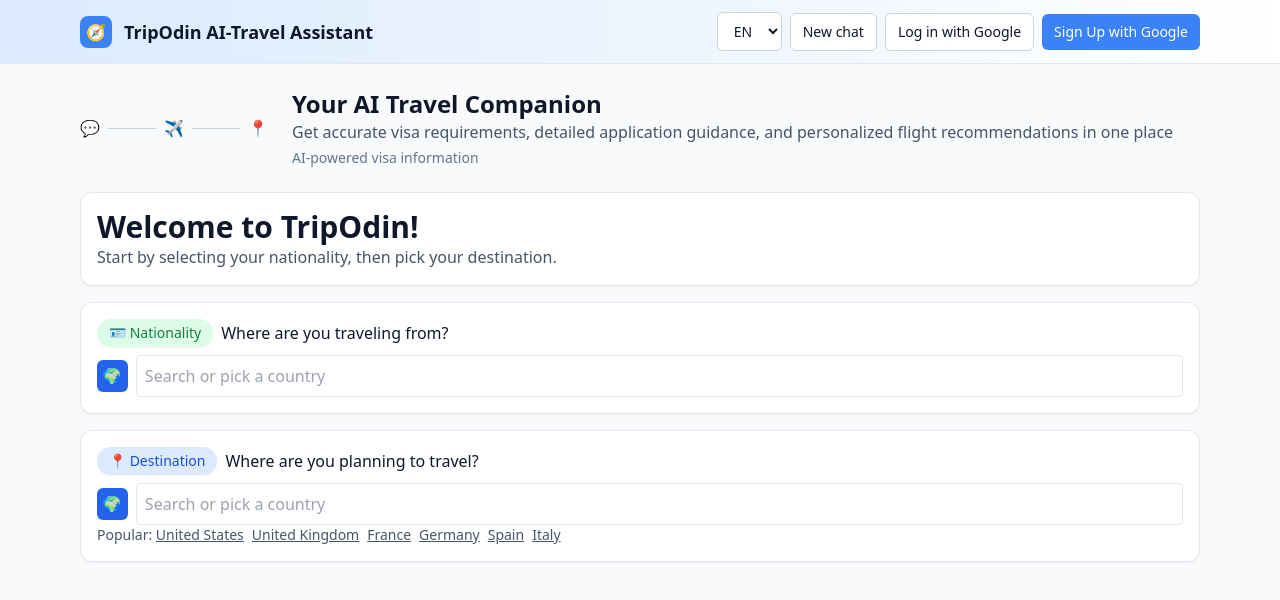
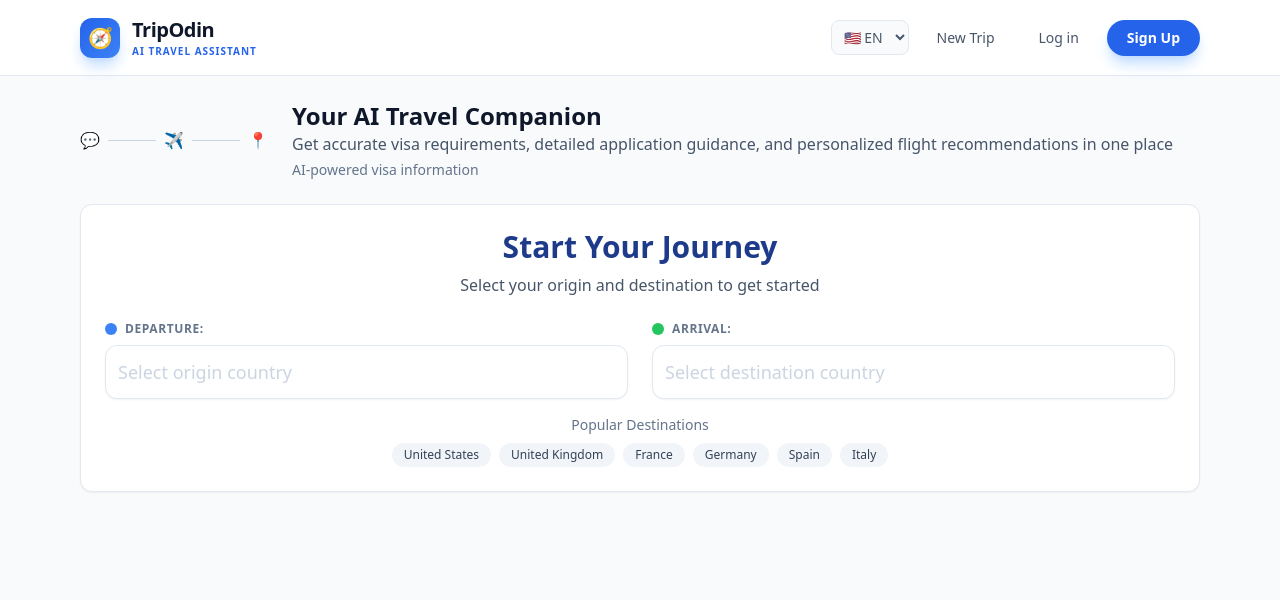
Before and after one commit to trimmtrabb/tripodin, a React (Vite) app: page / in a window 1280 px wide. Shown: the top 600 px of the page. Built offline with nearby package versions, Linux system fonts and the light colour scheme.

Commit message:
Hugely improve user interface

```diff
--- a/App.tsx
+++ b/App.tsx
@@ -70,32 +70,39 @@
 function Header({ user, onLogin, onLogout, route, setRoute, onNewChat }: { user: User; onLogin: () => void; onLogout: () => void; route: Route; setRoute: (r: Route) => void; onNewChat: () => void }) {
   const [lang, setLang] = useState("en");
   return (
-    <div className="gradient-header border-b border-slate-200">
-      <div className="mx-auto max-w-6xl px-4 py-3 flex items-center justify-between">
+    <div className="bg-white border-b border-slate-200 sticky top-0 z-50 shadow-sm/50 backdrop-blur-md bg-white/90">
+      <div className="mx-auto max-w-6xl px-4 py-4 flex items-center justify-between">
         <div
-          className="flex items-center gap-3 cursor-pointer hover:opacity-80 transition-opacity"
+          className="flex items-center gap-3 cursor-pointer group"
           onClick={onNewChat}
         >
-          <div className="h-8 w-8 rounded-lg bg-primary-500 text-white grid place-items-center">🧭</div>
-          <div className="text-lg font-semibold">TripOdin AI-Travel Assistant</div>
+          <div className="h-10 w-10 rounded-xl bg-gradient-to-br from-blue-600 to-blue-500 text-white grid place-items-center shadow-blue-200 shadow-lg group-hover:shadow-xl transition-all transform group-hover:scale-105">
+            <span className="text-xl">🧭</span>
+          </div>
+          <div>
+             <div className="text-xl font-bold text-slate-900 tracking-tight">TripOdin</div>
+             <div className="text-[10px] font-bold text-blue-600 uppercase tracking-widest">AI Travel Assistant</div>
+          </div>
         </div>
-        <div className="flex items-center gap-2">
-          <select value={lang} onChange={(e) => setLang(e.target.value)} className="btn btn-secondary">
-            <option value="en">EN</option>
-            <option value="de">DE</option>
-            <option value="fr">FR</option>
-            <option value="es">ES</option>
+        <div className="flex items-center gap-3">
+          <select value={lang} onChange={(e) => setLang(e.target.value)} className="bg-slate-50 border border-slate-200 text-slate-600 text-sm rounded-lg px-2 py-1.5 focus:ring-2 focus:ring-blue-500 outline-none">
+            <option value="en">🇺🇸 EN</option>
+            <option value="de">🇩🇪 DE</option>
+            <option value="fr">🇫🇷 FR</option>
+            <option value="es">🇪🇸 ES</option>
           </select>
-          <button className="btn btn-secondary" onClick={onNewChat}>New chat</button>
+
+          <button className="hidden md:block px-4 py-2 text-sm font-medium text-slate-600 hover:text-blue-600 transition-colors" onClick={onNewChat}>New Trip</button>
+
           {!user ? (
             <>
-              <button className="btn btn-secondary" onClick={onLogin}>Log in with Google</button>
-              <button className="btn btn-primary" onClick={onLogin}>Sign Up with Google</button>
+              <button className="hidden md:block px-4 py-2 text-sm font-medium text-slate-600 hover:text-slate-900" onClick={onLogin}>Log in</button>
+              <button className="px-5 py-2 bg-blue-600 hover:bg-blue-700 text-white text-sm font-bold rounded-full shadow-lg shadow-blue-200 transition-all transform hover:-translate-y-0.5" onClick={onLogin}>Sign Up</button>
             </>
           ) : (
             <>
-              <button className={`btn ${route === "dashboard" ? "btn-primary" : "btn-secondary"}`} onClick={() => setRoute("dashboard")}>Dashboard</button>
-              <button className="btn btn-secondary" onClick={onLogout}>Sign Out</button>
+              <button className={`px-4 py-2 rounded-full text-sm font-medium transition-colors ${route === "dashboard" ? "bg-blue-100 text-blue-700" : "text-slate-600 hover:bg-slate-100"}`} onClick={() => setRoute("dashboard")}>Dashboard</button>
+              <button className="px-4 py-2 text-sm font-medium text-slate-600 hover:text-red-600" onClick={onLogout}>Sign Out</button>
             </>
           )}
         </div>
@@ -200,20 +207,47 @@
           <div className="mt-1 text-sm text-slate-500">AI-powered visa information</div>
         </div>
       </div>
-      <div className="card p-4 mb-4">
-        <div className="hero-title">Welcome to TripOdin!</div>
-        <div className="hero-sub">Start by selecting your nationality, then pick your destination.</div>
-      </div>
-      <div className="card p-4 mb-4">
-        <div className="mb-2 font-medium flex items-center gap-2"><span className="pill pill-green">🪪 Nationality</span><span>Where are you traveling from?</span></div>
-        <CountrySelect options={countries} value={origin} onChange={(v) => { setOrigin(v); onSetOrigin(v); }} />
-      </div>
-      <div className="card p-4 mb-4">
-        <div className="mb-2 font-medium flex items-center gap-2"><span className="pill pill-blue">📍 Destination</span><span>Where are you planning to travel?</span></div>
-        <CountrySelect options={countries} value={dest} onChange={(v) => { setDest(v); onSetDest(v); }} />
-        <div className="text-sm text-slate-600">Popular: {popular.map((p) => (
-          <button key={p} className="underline mr-2" onClick={() => onPopular(p)}>{p}</button>
-        ))}</div>
+      <div className="card p-6 mb-6 shadow-lg border-blue-100 bg-white">
+        <div className="hero-title mb-2 text-center text-blue-900">Start Your Journey</div>
+        <div className="hero-sub mb-6 text-center">Select your origin and destination to get started</div>
+
+        <div className="grid md:grid-cols-2 gap-6">
+          <div>
+            <CountrySelect
+              label="DEPARTURE:"
+              color="blue"
+              placeholder="Select origin country"
+              options={countries}
+              value={origin}
+              onChange={(v) => { setOrigin(v); onSetOrigin(v); }}
+            />
+          </div>
+          <div>
+            <CountrySelect
+              label="ARRIVAL:"
+              color="green"
+              placeholder="Select destination country"
+              options={countries}
+              value={dest}
+              onChange={(v) => { setDest(v); onSetDest(v); }}
+            />
+          </div>
+        </div>
+
+        <div className="mt-4 text-center">
+             <div className="text-sm text-slate-500 mb-2">Popular Destinations</div>
+             <div className="flex flex-wrap justify-center gap-2">
+                {popular.map((p) => (
+                  <button
+                    key={p}
+                    className="px-3 py-1 bg-slate-100 hover:bg-slate-200 rounded-full text-xs text-slate-700 transition-colors"
+                    onClick={() => onPopular(p)}
+                  >
+                    {p}
+                  </button>
+                ))}
+             </div>
+        </div>
       </div>
       {origin && dest ? (
         <SelectionStatus origin={origin} dest={dest} visaFree={isVisaFree(origin, dest)} />
@@ -283,21 +317,31 @@
 
 function SelectionStatus({ origin, dest, visaFree }: { origin: string; dest: string; visaFree: boolean }) {
   return (
-    <div className="card p-4 mb-4 animate-in">
-      <div className="flex items-center gap-3">
-        <div className="pill pill-green">✓ Selections Confirmed</div>
-        <div className="text-sm text-slate-700">{origin} → {dest}</div>
+    <div className="bg-slate-900 rounded-xl p-4 mb-6 shadow-xl text-white flex flex-col md:flex-row items-center justify-between gap-4 animate-in">
+      <div className="flex items-center gap-4">
+        <div className="flex flex-col">
+           <span className="text-xs text-slate-400 uppercase tracking-wider font-bold">Origin</span>
+           <span className="font-bold text-lg">{origin}</span>
+        </div>
+        <div className="text-slate-500">→</div>
+        <div className="flex flex-col">
+           <span className="text-xs text-slate-400 uppercase tracking-wider font-bold">Destination</span>
+           <span className="font-bold text-lg">{dest}</span>
+        </div>
+      </div>
+
+      <div className={`px-4 py-2 rounded-full text-sm font-bold flex items-center gap-2 ${visaFree ? "bg-green-500/20 text-green-300 border border-green-500/30" : "bg-amber-500/20 text-amber-300 border border-amber-500/30"}`}>
         {visaFree ? (
-          <div className="badge badge-selected">Visa‑free detected</div>
+           <><span>✅</span> <span>Visa-Free Travel</span></>
         ) : (
-          <div className="badge badge-best">Visa may be required</div>
+           <><span>⚠️</span> <span>Visa May Be Required</span></>
         )}
       </div>
     </div>
   );
 }
 
-function CountrySelect({ options, value, onChange }: { options: string[]; value: string; onChange: (v: string) => void }) {
+function CountrySelect({ options, value, onChange, placeholder, label, color = "blue" }: { options: string[]; value: string; onChange: (v: string) => void; placeholder?: string; label?: string; color?: "blue" | "green" }) {
   const [open, setOpen] = useState(false);
   const [query, setQuery] = useState("");
   const [active, setActive] = useState(0);
@@ -309,6 +353,7 @@
     return list.slice(0, 300);
   }, [query, options]);
   const pick = (v: string) => { onChange(v); setQuery(""); setOpen(false); setEditing(false); };
+
   React.useEffect(() => {
     const onDown = (e: MouseEvent) => {
       const el = ref.current; if (!el) return; if (!el.contains(e.target as Node)) { setOpen(false); setEditing(false); }
@@ -318,22 +363,32 @@
     window.addEventListener("keydown", onKey);
     return () => { window.removeEventListener("mousedown", onDown); window.removeEventListener("keydown", onKey); };
   }, []);
+
+  const dotColor = color === "blue" ? "bg-blue-500" : "bg-green-500";
+  const ringColor = color === "blue" ? "focus:ring-blue-500" : "focus:ring-green-500";
+  const bgColor = color === "blue" ? "bg-blue-50" : "bg-green-50";
+
   return (
     <div className="relative" ref={ref}>
-      <div className="flex items-center gap-2">
-        <div className="icon-square bg-blue-600 text-white">🌍</div>
+      {label && (
+        <div className="flex items-center gap-2 mb-2">
+          <div className={`w-3 h-3 rounded-full ${dotColor}`} />
+          <div className="text-xs font-bold tracking-wider text-slate-500 uppercase">{label}</div>
+        </div>
+      )}
+      <div className="relative group">
         {value && !editing ? (
           <div
-            className="w-full border rounded p-2 bg-slate-50 cursor-pointer flex items-center justify-between group"
+            className={`w-full border border-slate-200 rounded-xl p-3 ${bgColor} cursor-pointer flex items-center justify-between hover:border-${color}-300 transition-colors shadow-sm`}
             onClick={() => { setEditing(true); setQuery(value); setOpen(true); }}
           >
-            <span>{value}</span>
-            <span className="text-xs text-slate-400 group-hover:text-blue-600">Click to edit</span>
+            <span className="font-medium text-lg text-slate-800">{value}</span>
+            <span className="text-xs text-slate-400 group-hover:text-slate-600">Edit</span>
           </div>
         ) : (
           <input
-            className="w-full border rounded p-2"
-            placeholder="Search or pick a country"
+            className={`w-full border border-slate-200 rounded-xl p-3 text-lg outline-none focus:ring-2 ${ringColor} transition-shadow shadow-sm placeholder:text-slate-300`}
+            placeholder={placeholder || "Search country..."}
             value={query}
             autoFocus={editing}
             onFocus={() => setOpen(true)}
@@ -348,9 +403,17 @@
         )}
       </div>
       {open && filtered.length > 0 ? (
-        <div className="absolute z-10 left-0 right-0 mt-2 card max-h-64 overflow-y-auto">
+        <div className="absolute z-20 left-0 right-0 mt-2 bg-white rounded-xl border border-slate-100 shadow-xl max-h-64 overflow-y-auto py-1">
           {filtered.map((o, i) => (
-            <button key={o} className={`w-full text-left px-3 py-2 ${i === active ? "bg-blue-50" : ""}`} onMouseEnter={() => setActive(i)} onMouseDown={(e) => e.preventDefault()} onClick={() => pick(o)}>{o}</button>
+            <button
+              key={o}
+              className={`w-full text-left px-4 py-2.5 hover:bg-slate-50 transition-colors ${i === active ? "bg-slate-50 text-blue-600" : "text-slate-700"}`}
+              onMouseEnter={() => setActive(i)}
+              onMouseDown={(e) => e.preventDefault()}
+              onClick={() => pick(o)}
+            >
+              {o}
+            </button>
           ))}
         </div>
       ) : null}
--- a/ChatBubbles.tsx
+++ b/ChatBubbles.tsx
@@ -4,12 +4,16 @@
 
 export function NoVisaBubble() {
   return (
-    <div className="bubble bubble-green p-4 animate-in">
-      <div className="flex items-center gap-2">
-        <span className="icon-square bg-green-600 text-white">✅</span>
-        <div className="font-semibold text-green-700">Great news! You can travel visa‑free.</div>
+    <div className="bg-green-50 border border-green-200 rounded-xl p-6 animate-in flex items-start gap-4 shadow-sm mt-4">
+      <div className="w-12 h-12 rounded-full bg-green-100 text-green-600 grid place-items-center text-2xl shrink-0">
+        🎉
       </div>
-      <div className="text-sm text-green-800 mt-1">Select your cities below to continue.</div>
+      <div>
+        <div className="text-lg font-bold text-green-900 mb-1">Great news! You can travel visa‑free.</div>
+        <div className="text-green-800 leading-relaxed">
+          Based on your nationality, you do not need a visa for this trip. You can proceed directly to planning your itinerary.
+        </div>
+      </div>
     </div>
   );
 }
@@ -423,38 +427,78 @@
   };
 
   return (
-    <div className="bubble bubble-blue p-4 animate-in">
-      <div className="flex items-center gap-2 mb-2">
-        <button className={`btn ${tab === "direct" ? "btn-primary" : "btn-secondary"}`} onClick={() => setTab("direct")}>Direct Trip</button>
-        <button className={`btn ${tab === "multi" ? "btn-primary" : "btn-secondary"}`} onClick={() => setTab("multi")}>Multi‑city</button>
+    <div className="bg-blue-50/50 border border-blue-200 rounded-2xl p-6 shadow-lg animate-in mt-4">
+
+      <div className="flex items-center justify-between mb-6">
+        <div className="flex items-center gap-3">
+            <div className="w-10 h-10 bg-blue-600 rounded-xl grid place-items-center text-white text-xl shadow-blue-200 shadow-lg">🏙️</div>
+            <h2 className="text-xl font-bold text-blue-900">Select Your Cities</h2>
         </div>
+        <div className="flex bg-white rounded-lg p-1 border border-slate-200 shadow-sm">
+             <button className={`px-3 py-1.5 rounded-md text-sm font-medium transition-colors ${tab === "direct" ? "bg-blue-100 text-blue-700" : "text-slate-500 hover:text-slate-700"}`} onClick={() => setTab("direct")}>Direct Trip</button>
+             <button className={`px-3 py-1.5 rounded-md text-sm font-medium transition-colors ${tab === "multi" ? "bg-blue-100 text-blue-700" : "text-slate-500 hover:text-slate-700"}`} onClick={() => setTab("multi")}>Multi‑city</button>
+        </div>
+      </div>
+
       {tab === "direct" ? (
         <div>
-          <div className="font-semibold mb-1">Select Your Cities</div>
-          <div className="text-sm text-slate-700 mb-2">Please select your departure and arrival cities:</div>
-          <div className="grid md:grid-cols-2 gap-3">
+          <div className="text-slate-600 mb-4 font-medium">Please select your departure and arrival cities:</div>
+
+          <div className="grid md:grid-cols-2 gap-6 bg-white p-6 rounded-xl border border-slate-100 shadow-sm mb-6">
+            {/* Departure */}
             <div>
-              <div className="text-xs mb-1 text-blue-700">Departure</div>
-              <select className="w-full border rounded p-2" value={from} onChange={(e) => setFrom(e.target.value)} title="Select your departure city">
+              <div className="flex items-center gap-2 mb-3">
+                 <div className="w-3 h-3 bg-blue-500 rounded-full shadow-sm" />
+                 <span className="text-xs font-bold text-blue-900 tracking-wider uppercase">DEPARTURE:</span>
+              </div>
+              <div className="text-sm text-slate-500 mb-2">Select your departure city in {originCountry}</div>
+              <div className="relative">
+                <select
+                    className="w-full bg-blue-50/50 border border-blue-100 text-slate-800 rounded-lg p-3 pr-8 outline-none focus:ring-2 focus:ring-blue-500 transition-shadow appearance-none font-medium"
+                    value={from}
+                    onChange={(e) => setFrom(e.target.value)}
+                >
                     {originCities.map((c) => (
                     <option key={c.name} value={c.name}>
-                    {c.airport ? "✈️ " : ""}{c.name}{c.airport && c.airport.code ? ` (${c.airport.code})` : ""}
+                        {c.name}{c.airport && c.airport.code ? ` (${c.airport.code})` : ""}
                     </option>
                     ))}
                 </select>
+                <div className="absolute right-3 top-1/2 -translate-y-1/2 text-blue-400 pointer-events-none">▼</div>
               </div>
+            </div>
+
+            {/* Arrival */}
             <div>
-              <div className="text-xs mb-1 text-green-700">Arrival</div>
-              <select className="w-full border rounded p-2" value={to} onChange={(e) => setTo(e.target.value)} title="Select your arrival city">
+               <div className="flex items-center gap-2 mb-3">
+                 <div className="w-3 h-3 bg-green-500 rounded-full shadow-sm" />
+                 <span className="text-xs font-bold text-green-900 tracking-wider uppercase">ARRIVAL:</span>
+              </div>
+              <div className="text-sm text-slate-500 mb-2">Select your destination city in {destCountry}</div>
+              <div className="relative">
+                <select
+                    className="w-full bg-green-50/50 border border-green-100 text-slate-800 rounded-lg p-3 pr-8 outline-none focus:ring-2 focus:ring-green-500 transition-shadow appearance-none font-medium"
+                    value={to}
+                    onChange={(e) => setTo(e.target.value)}
+                >
                     {destCities.map((c) => (
                     <option key={c.name} value={c.name}>
-                    {c.airport ? "✈️ " : ""}{c.name}{c.airport && c.airport.code ? ` (${c.airport.code})` : ""}
+                        {c.name}{c.airport && c.airport.code ? ` (${c.airport.code})` : ""}
                     </option>
                     ))}
                 </select>
+                <div className="absolute right-3 top-1/2 -translate-y-1/2 text-green-600 pointer-events-none">▼</div>
               </div>
             </div>
-          <button className="btn btn-primary btn-lg mt-3" onClick={() => onContinue(from, to, 3, [from, to], {}, "oneway")}>{label}</button>
+          </div>
+
+          <button
+            className="w-full bg-blue-600 hover:bg-blue-700 text-white font-bold py-4 rounded-xl shadow-lg shadow-blue-200 transition-all transform active:scale-[0.99] flex items-center justify-center gap-2 text-lg"
+            onClick={() => onContinue(from, to, 3, [from, to], {}, "oneway")}
+          >
+            <span>Continue with {from} → {to}</span>
+            <span>→</span>
+          </button>
         </div>
       ) : (
         <div>
@@ -612,30 +656,22 @@
                 />
                 {finalCity && finalCity === (city || "") ? (
                   <span className="pill pill-blue">Final</span>
-                ) : planReturn ? (
-                  <button
-                    className="pill"
-                    onClick={() => { if (city) { setFinalCity(city); setReturnStops([]); setReturnFilters([]); } }}
-                    title="Mark this city as final"
-                  >
-                    Final
-                  </button>
-                ) : null}
+                ) : (
                   <button
                     className="pill"
                     onClick={() => {
                       if (city) {
-                      setReturnStops((arr) => [...arr, city]);
-                      setReturnFilters((arr) => [...arr, city]);
-                      setExtra((arr) => arr.filter((_, i) => i !== idx));
-                      setExtraDays((arr) => arr.filter((_, i) => i !== idx));
-                      setExtraFilter((arr) => arr.filter((_, i) => i !== idx));
+                        setFinalCity(city);
+                        setPlanReturn(true);
+                        setReturnStops([]);
+                        setReturnFilters([]);
                       }
                     }}
-                  title="Mark this city as a return stop"
+                    title="Return from this city (End of outbound trip)"
                   >
-                  Return
+                    Return ↩
                   </button>
+                )}
                 <button
                   className="btn btn-secondary"
                   title="Remove city"
@@ -840,7 +876,7 @@
               {planReturn && finalCity ? (
                 <div className="text-sm text-slate-700 mt-1">
                   {(() => {
-                    const forwardArr = [start, ...extra, first].filter(Boolean);
+                    const forwardArr = [start, first, ...extra].filter(Boolean);
                     const idx = forwardArr.findIndex((n) => n === finalCity);
                     const forward = idx >= 0 ? forwardArr.slice(0, idx + 1) : forwardArr;
                     const back = returnStops.length ? [...returnStops, finalCity, start] : [start];
```
Also changed, not shown: VisaUI.tsx (+107 -39 lines). Lines whose indentation alone changed are shown as unchanged.
